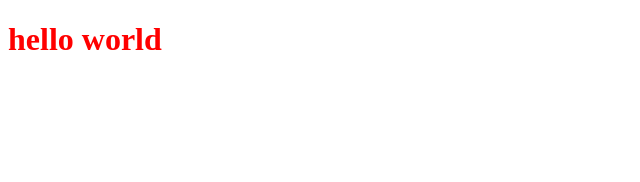
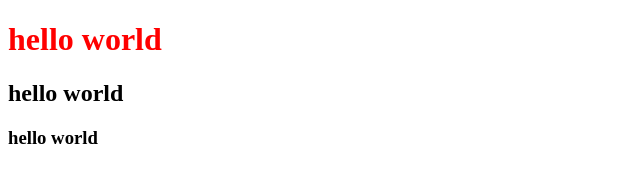
Before and after one commit to Feke21/form, a plain HTML site: page index.html in a window 1280 px wide. Shown: the whole page, without its empty margins (0-640 px from the left). Drawn offline with Linux system fonts and the light colour scheme.

Commit message:
Update index.html

```diff
--- a/index.html
+++ b/index.html
@@ -8,5 +8,7 @@
 </head>
 <body>
 	<h1>hello world</h1>
+        <h2>hello world</h2>
+        <h3>hello world<h3>
 </body>
 </html>
```
